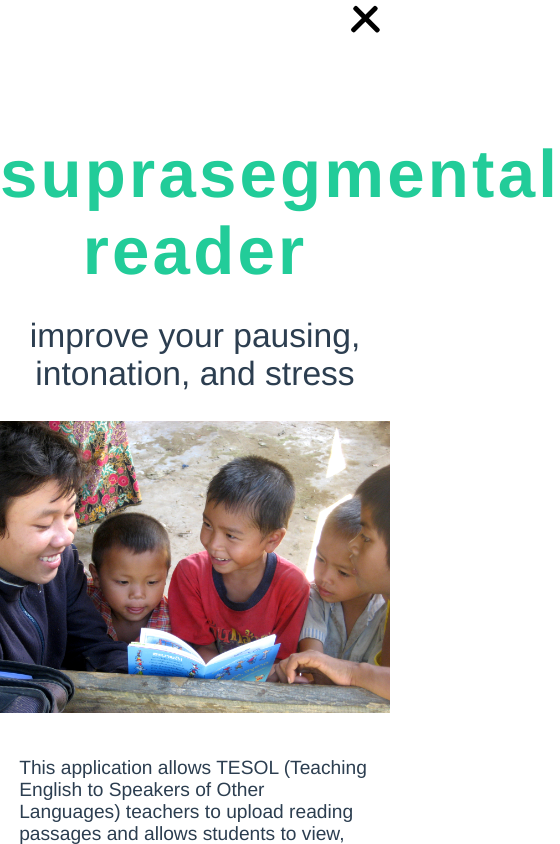
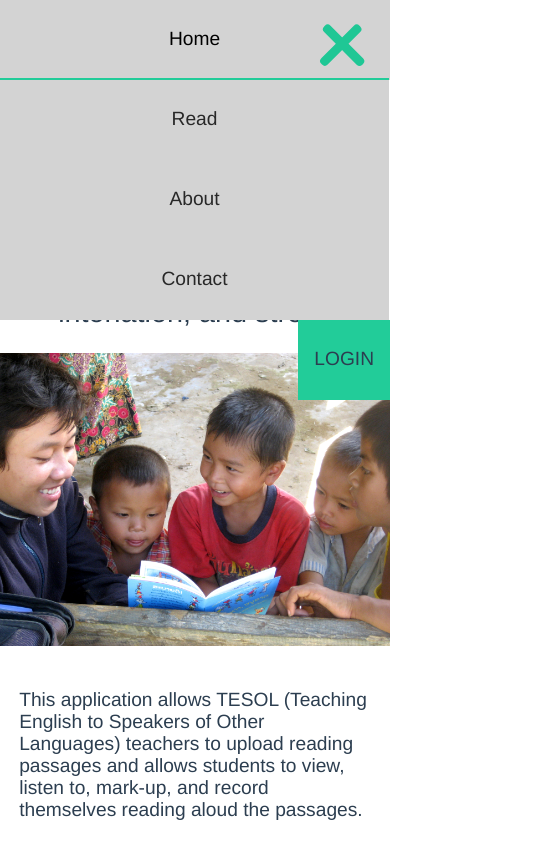
Before and after one commit to empathephant/suprasegmental-reader, a Vue app: page /add in a window 390 px wide. Both pictures are taken after a click on the element 366 px from the left and 19 px from the top of the page. Shown: the top 844 px of the page, 560 px wide, since content can reach past the window. Built offline with nearby package versions, Linux system fonts and the light colour scheme.

Commit message:
Make menu bar and home page responsive

```diff
--- a/src/components/Add.vue
+++ b/src/components/Add.vue
@@ -41,6 +41,8 @@
                 completed: "false",
                 author: this.author,
             });
+            this.addedTitle = '';
+            this.addedText = '';
         },
      }
  }
--- a/src/components/AppHeader.vue
+++ b/src/components/AppHeader.vue
@@ -1,23 +1,23 @@
 <template>
     <nav>
-	<label for="show-menu" class="show-menu">Show Menu</label>
-	<input type="checkbox" id="show-menu" role="button">
-    <ul id="menu">
-	    <li class="nav-item"><router-link to="/">Home</router-link></li>
-	    <li v-if="teacher_type" class="nav-item"><router-link to="/add">Add a Passage</router-link></li>
-	    <li v-if="teacher_type" class="nav-item"><router-link to="/browse">Browse Passages</router-link></li>
-	    <li v-else class="nav-item"><router-link to="/browse">Read a Passage</router-link></li>
+	<!-- <label for="show-menu" class="show-menu">Show Menu</label> -->
+	<!-- <input type="checkbox" id="show-menu" role="button"> -->
+    <ul v-bind:class="{show_menu: menuVisible}" id="menu">
+        <div v-bind:class="{hamburger_x: menuVisible}" id="hamburger" v-on:click="showMenu">
+            <div class="hamburger_stripe" id="hamburger_top"></div>
+            <div class="hamburger_stripe" id="hamburger_mid"></div>
+            <div class="hamburger_stripe" id="hamburger_bottom"></div>
+        </div>
+	    <li id="home"><router-link to="/">Home</router-link></li>
+	    <li v-if="teacher_type" class="nav-item"><router-link to="/add">Add<span class="wrap"> a Passage</span></router-link></li>
+	    <li v-if="teacher_type" class="nav-item"><router-link to="/browse">Browse<span class="wrap"> Passages</span></router-link></li>
+	    <li v-else class="nav-item"><router-link to="/browse">Read<span class="wrap"> a Passage</span></router-link></li>
 	    <li class="nav-item"><router-link to="/about">About</router-link></li>
 	    <li class="nav-item"><router-link to="/contact">Contact</router-link></li>
-        <li class="nav-item" id="user_type" v-if="current_user.first_name === undefined">LOGIN</li>
-	    <div v-else>
-            <li class="nav-item" id="user_type">{{ teacher_type ? "TEACHER" : "STUDENT" }}</li>
-	        <li class="nav-item" id="user_name">{{ current_user.first_name  + " " + current_user.last_name}}</li>
-        </div>
-        <div v-bind:class="{show_menu: menuVisible}" id="hamburger" v-on:click="showMenu">
-            <div class="hamburger_stripe hamburger_top"></div>
-            <div class="hamburger_stripe hamburger_mid"></div>
-            <div class="hamburger_stripe hamburger_bottom"></div>
+        <li class="nav-item user_type user_info" id="login" v-if="current_user.first_name === undefined" v-on:click="switchUser">LOGIN</li>
+	    <div class="user_info" v-else>
+	        <li class="nav-item user_name" v-bind:class="{teacher: teacher_type}" v-on:click="switchUser">{{ current_user.first_name}}<span class="wrap">{{" " + current_user.last_name}}</span></li>
+            <li class="nav-item user_type" v-bind:class="{teacher: teacher_type}" v-on:click="switchUser">{{ teacher_type ? "TEACHER" : "STUDENT" }}</li>
         </div>
     </ul>
     </nav>
@@ -46,15 +46,23 @@
         showMenu: function() {
             this.menuVisible = !this.menuVisible;
         },
+        switchUser: function() {
+            if (this.current_user.id === 1) {
+                this.$store.dispatch('updateCurUser',{
+                    id: 0,
+                });
+            } else {
+                this.$store.dispatch('updateCurUser',{
+                    id: 1,
+                });
+            }
+        },
     }
  }
 </script>
 
 <style scoped>
  /*Strip the ul of padding and list styling*/
- .clear {
-     float: clear;
- }
  nav {
      display: grid;
      height: 30px;
@@ -67,22 +75,22 @@
     list-style-type: none;
     margin: 0;
     padding: 0;
-    overflow: hidden;
+    /* overflow: hidden; */
     position: fixed;
     top: 0;
     width: 100%;
     list-style-type: none;
+    height: 80px;
 }
 
 
  /*Create a horizontal list with spacing*/
  li {
-     display: inline-block;
-     float: left;
+        background-color: lightgrey;
      margin-right: 1px;
  }
  /*Style for menu links*/
- .nav-item a {
+ .nav-item a, #home a {
      display:block;
      padding: 14px 16px;
      height: 50px;
@@ -92,32 +100,54 @@
      text-decoration: none;
      border-bottom: 2px solid lightgrey;
  }
- .nav-item a:visited {
+ .nav-item a:visited, #home a:visited{
     color: rgb(40, 40, 40);
     text-decoration: none;
 }
 
-#user_type, #user_name {
-     display:block;
-     font-weight: bold;
-     padding: 14px 16px;
-     height: 50px;
-     text-align: center;
-     line-height: 50px;
+.user_type, .user_name {
+     padding-left: 16px;
+     padding-right: 16px;
+     height: 25px;
+     text-align: right;
+     line-height: 25px;
      background-color: #22CC99;
      text-decoration: none;
-     border-bottom: 2px solid #22CC99;
+     border-bottom: 3px solid #22CC99;
      margin: 0px;
  }
+ .user_info {
+     position: absolute;
+     right: 0px;
+ }
+.user_name {
+     font-weight: bold;
+    padding-top: 8px;
+    padding-bottom: 4px;
+}
+.user_type {
+    padding-top: 4px;
+    padding-bottom: 8px;
+}
+ .teacher {
+     color: white;
+     border-bottom: 3px solid rgb(75, 7, 135);
+     background-color: rgb(75, 7, 135);
+ }
+ #login {
+     height: 50px;
+     line-height: 50px;
+     padding: 13.5px 16px;
+ }
  /*Active color*/
- .nav-item a.active {
+ .nav-item a.active, #home a.active {
  }
  /*Hover state for top level links*/
- .nav-item:hover a {
+ .nav-item:hover a, #home:hover a {
      border-bottom: 2px solid #22CC99;
      color: black;
  }
- /*Style 'show menu' label button and hide it by default*/
+ /* Style 'show menu' label button and hide it by default
  .show-menu {
      text-decoration: none;
      color: #fff;
@@ -125,49 +155,54 @@
      text-align: center;
      padding: 10px 0;
      display: none;
- }
+ } */
 
  /* Create animated hamburger */
 
 #hamburger {
     display: none;
     cursor: pointer;
-    margin-right: 1px;
+    margin-right: 10px;
+    margin-top: 10px;
 }
 .hamburger_stripe {
-    width: 35px;
+    width: 50px;
     height: 5px;
-    background-color: black;
-    margin: 6px 0;
-    border-radius: 2px;
+    background-color: rgb(31, 199, 149);
+    margin: 8px 3px;;
+    border-radius: 4px;
     transition: 0.4s;
+    padding: 2px;
 }
 /* Rotate first bar */
-.show_menu .hamburger_top {
-    transform: rotate(-45deg) translate(-9px, 6px) ;
+.hamburger_x #hamburger_top {
+    transform: rotate(-45deg) translate(-19px, 13px) ;
 }
 
 /* Fade out the second bar */
-.show_menu .hamburger_mid {
+.hamburger_x #hamburger_mid {
     opacity: 0;
 }
 
 /* Rotate last bar */
-.show_menu .hamburger_bottom {
-    transform: rotate(45deg) translate(-8px, -8px) ;
+.hamburger_x #hamburger_bottom {
+    transform: rotate(45deg) translate(-9px, -7px) ;
 }
-
- /*Hide checkbox*/
+/*
+ Hide checkbox
  input[type=checkbox]{
      display: none;
  }
- /*Show menu when invisible checkbox is checked*/
+ Show menu when invisible checkbox is checked
  input[type=checkbox]:checked ~ #menu{
      display: block;
- }
+ } */
  /* When the screen is less than 930 pixels wide*/
 @media (max-width: 930px) {
     #user_type {
+        display: none;
+    }
+    .wrap {
         display: none;
     }
 }
@@ -176,13 +211,27 @@
     .nav-item {
         display: none;
     }
-    #user_name {
+    /* #user_name {
         display: none;
-    }
+    } */
     #hamburger {
         position: fixed;
         right: 5px;
+        display: inline;
+    }
+     #menu {
+         display: block;
+     }
+    .user_name {
         display: block;
+        width: 100vw;
     }
 }
+/* The "responsive" class is added to the topnav with JavaScript when the user clicks on the icon. This class makes the topnav look good on small screens (display the links vertically instead of horizontally) */
+.show_menu {
+    display: block;
+}
+.show_menu .nav-item {
+    display: block;
+}
 </style>
--- a/src/components/Home.vue
+++ b/src/components/Home.vue
@@ -107,4 +107,13 @@ button:hover {
     background-color: rgb(31, 199, 149);
     border-color: rgb(31, 199, 149);
 }
+@media (max-width: 600px) {
+    .hero h1 {
+        font-size: 2.2em;
+        padding-top: 25px;
+    }
+    .hero h2 {
+        font-size: 1.5em;
+    }
+}
 </style>
```
Also changed, not shown: org/to-do.md (+14 -8 lines), org/demo_passages.txt (added), 1 other file (tests, documents, lock files or other folders).
